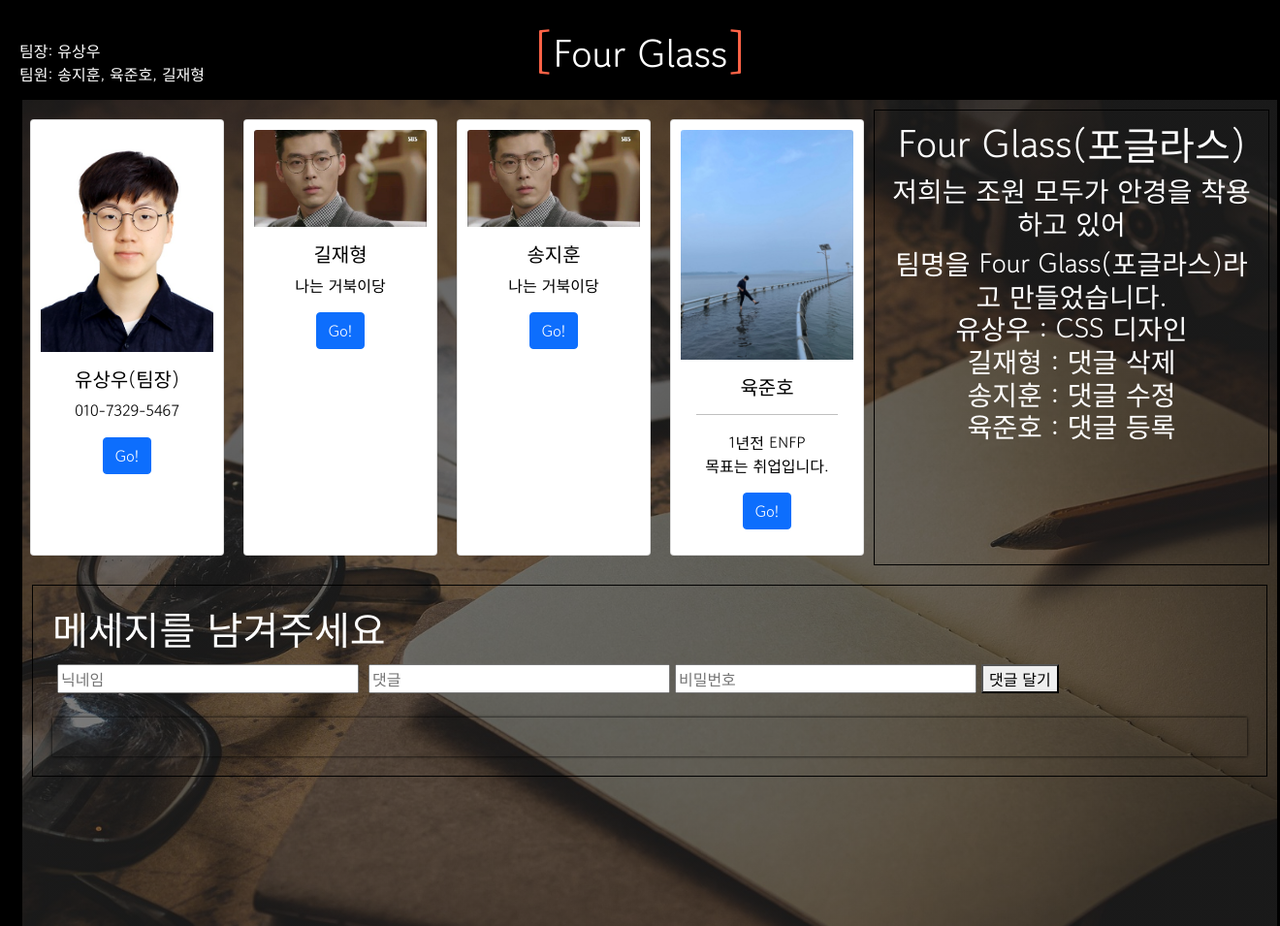
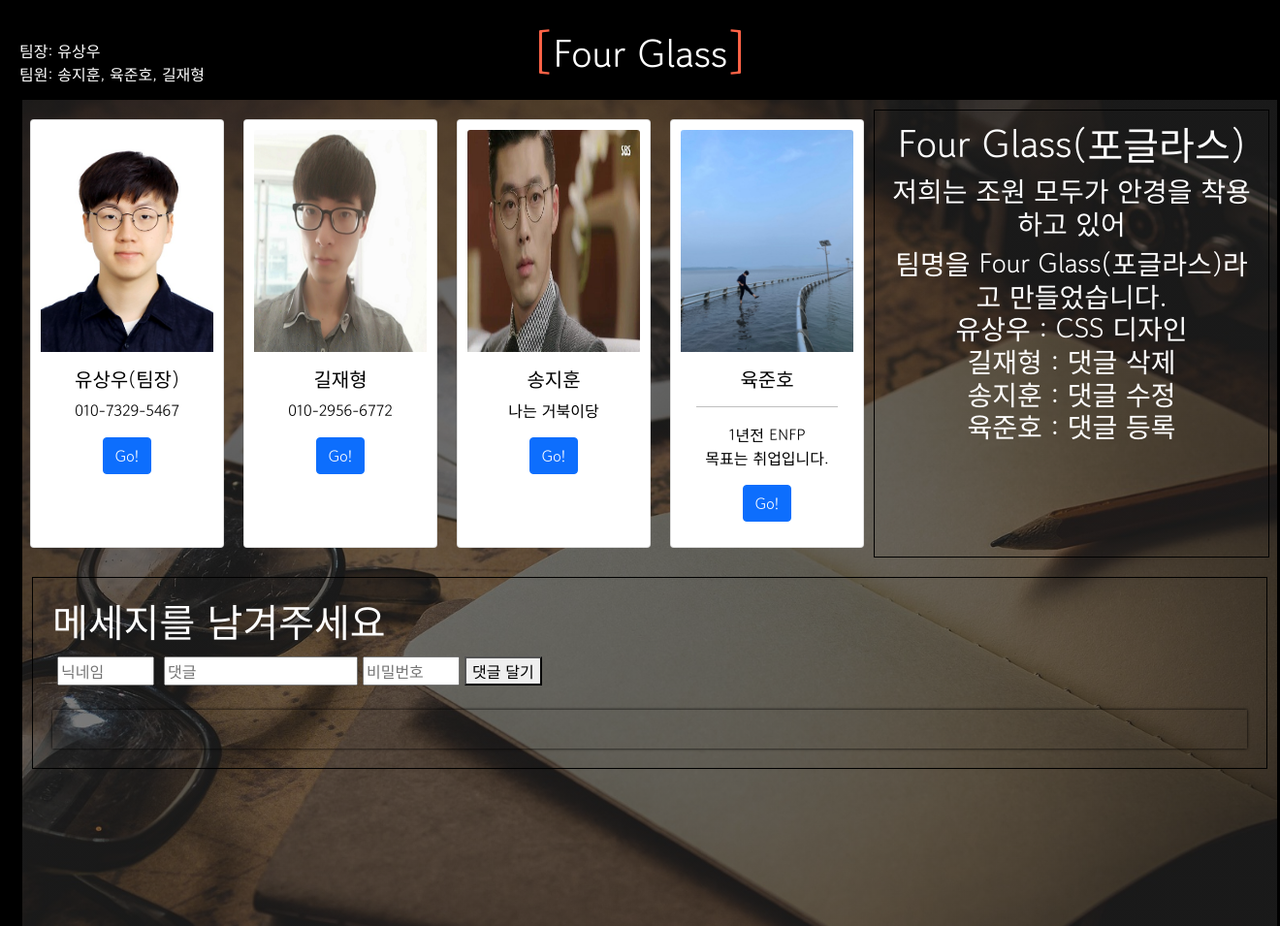
Before and after one commit to Mrgil0/FourGlass, a Flask app: page / in a window 1320 px wide. Shown: the top 955 px of the page at 97% size. Run offline with Flask 2, Linux system fonts and the light colour scheme; data that the repository does not hold is empty.

Commit message:
메인페이지 수정

```diff
--- a/FourGlass/static/css/mainpage.css
+++ b/FourGlass/static/css/mainpage.css
@@ -150,3 +150,12 @@ h1.sixth:hover:after {
 /*    justify-content: center;*/
 /*    align-items: center;*/
 /*}*/
+#name{
+  width:100px
+}
+#comment{
+  width:200px
+}
+#pass{
+  width:100px
+}
--- a/FourGlass/static/css/team1.css
+++ b/FourGlass/static/css/team1.css
@@ -20,7 +20,7 @@
 }
 .picture{
     width : 100%x;
-    height : 256px;
+    height : 229px;
 }
 .addComment{
     display : inline-block;
--- a/FourGlass/templates/mainpage.html
+++ b/FourGlass/templates/mainpage.html
@@ -31,7 +31,7 @@
     <div class="mycard">
         <div class="row row-cols-4">
             <div class="card">
-                <img src="../static/image/ryu.jpg" class="card-img-top">
+                <img style="height : 229px;" src="../static/image/ryu.jpg" class="card-img-top">
                 <div class="card-body">
                     <h5 class="card-title">유상우(팀장)</h5>
                     <p class="card-text">010-7329-5467</p>
@@ -39,15 +39,15 @@
                 </div>
             </div>
             <div class="card">
-                <img src="../static/image/jalsenggim.jpg" class="card-img-top">
+                <img style="height : 229px;" src="../static/image/gil.png" class="card-img-top">
                 <div class="card-body">
                     <h5 class="card-title">길재형</h5>
-                    <p class="card-text">나는 거북이당</p>
+                    <p class="card-text">010-2956-6772</p>
                     <a href="team1" class="btn btn-primary">Go!</a>
                 </div>
             </div>
             <div class="card">
-                <img src="../static/image/jalsenggim.jpg" class="card-img-top">
+                <img style="height : 229px;" src="../static/image/jalsenggim.jpg" class="card-img-top">
                 <div class="card-body">
                     <h5 class="card-title">송지훈</h5>
                     <p class="card-text">나는 거북이당</p>
@@ -55,7 +55,7 @@
                 </div>
             </div>
             <div class="card">
-                <img src="../static/image/yook.jpg" class="card-img-top">
+                <img style="height : 229px;" src="../static/image/yook.jpg" class="card-img-top">
                 <div class="card-body">
                     <h5 class="card-title">육준호</h5>
                     <p class="card-text"><hr>1년전 ENFP
```
Also changed, not shown: FourGlass/templates/team1.html (+1 -1 lines), FourGlass/static/image/gil.png (renamed from FourGlass/static/image/me.png).
